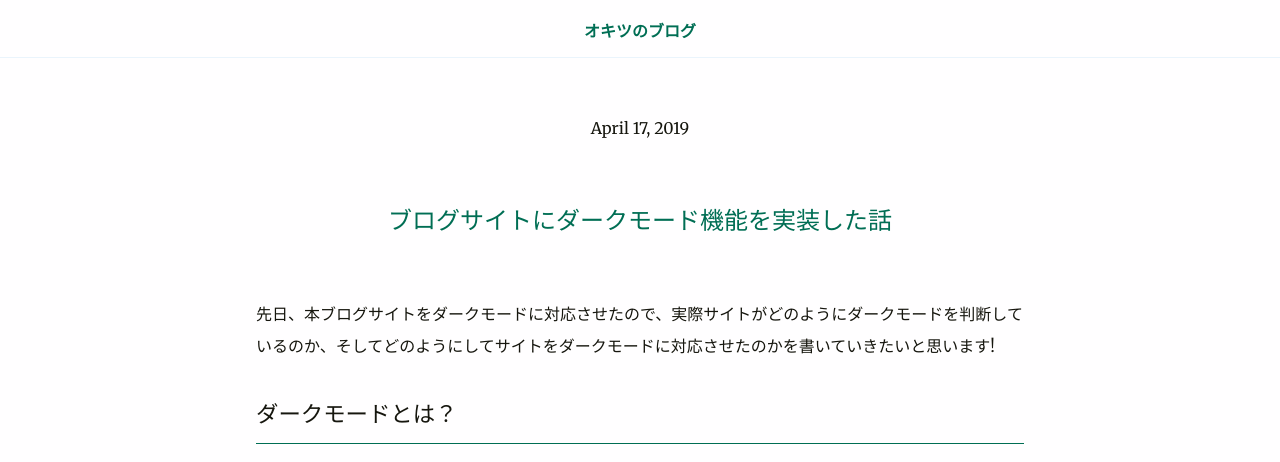
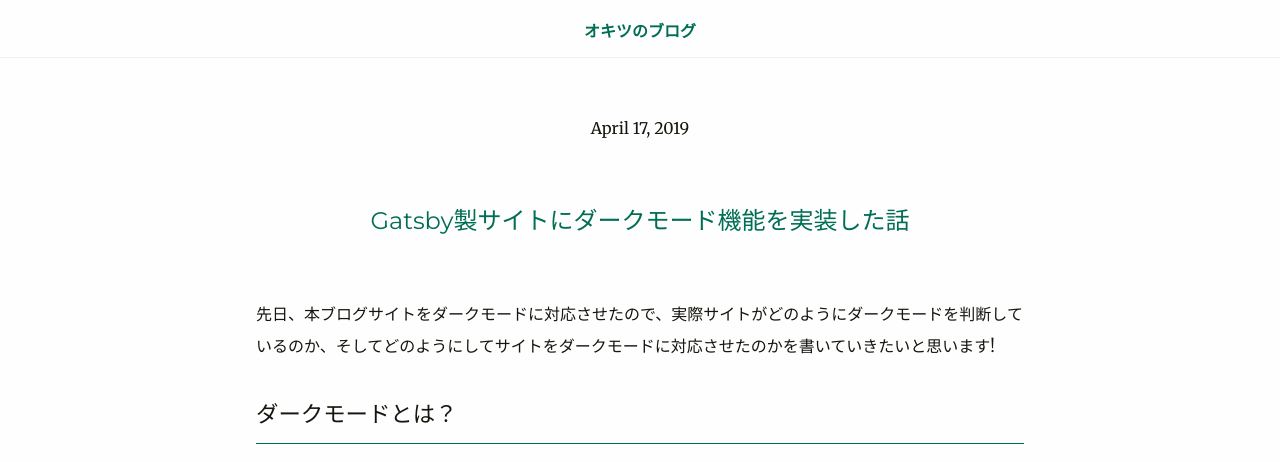
Before and after one commit to KotaOgino/gatsby-blog, a Gatsby site: page /2020/04/gatsby-dark-mode/ in a window 1280 px wide. Shown: the top 462 px of the page. Built offline with nearby package versions, Linux system fonts and the light colour scheme; Gatsby itself is replaced by a stand-in of ours; some packages are replaced by stand-ins of ours.

Commit message:
SmallEdit

```diff
--- a/content/blog/2020/04/gatsby-dark-mode/index.md
+++ b/content/blog/2020/04/gatsby-dark-mode/index.md
@@ -1,5 +1,5 @@
 ---
-title: ブログサイトにダークモード機能を実装した話
+title: Gatsby製サイトにダークモード機能を実装した話
 date: '2019-04-17T00:00:00.000Z'
 description: 本ブログサイトをダークモードに対応させたので、実際どのようにダークモードを判断しているのか、そしてどのようにしてサイトをダークモードに対応させたのかを書いていきたいと思います。
 ---
```
